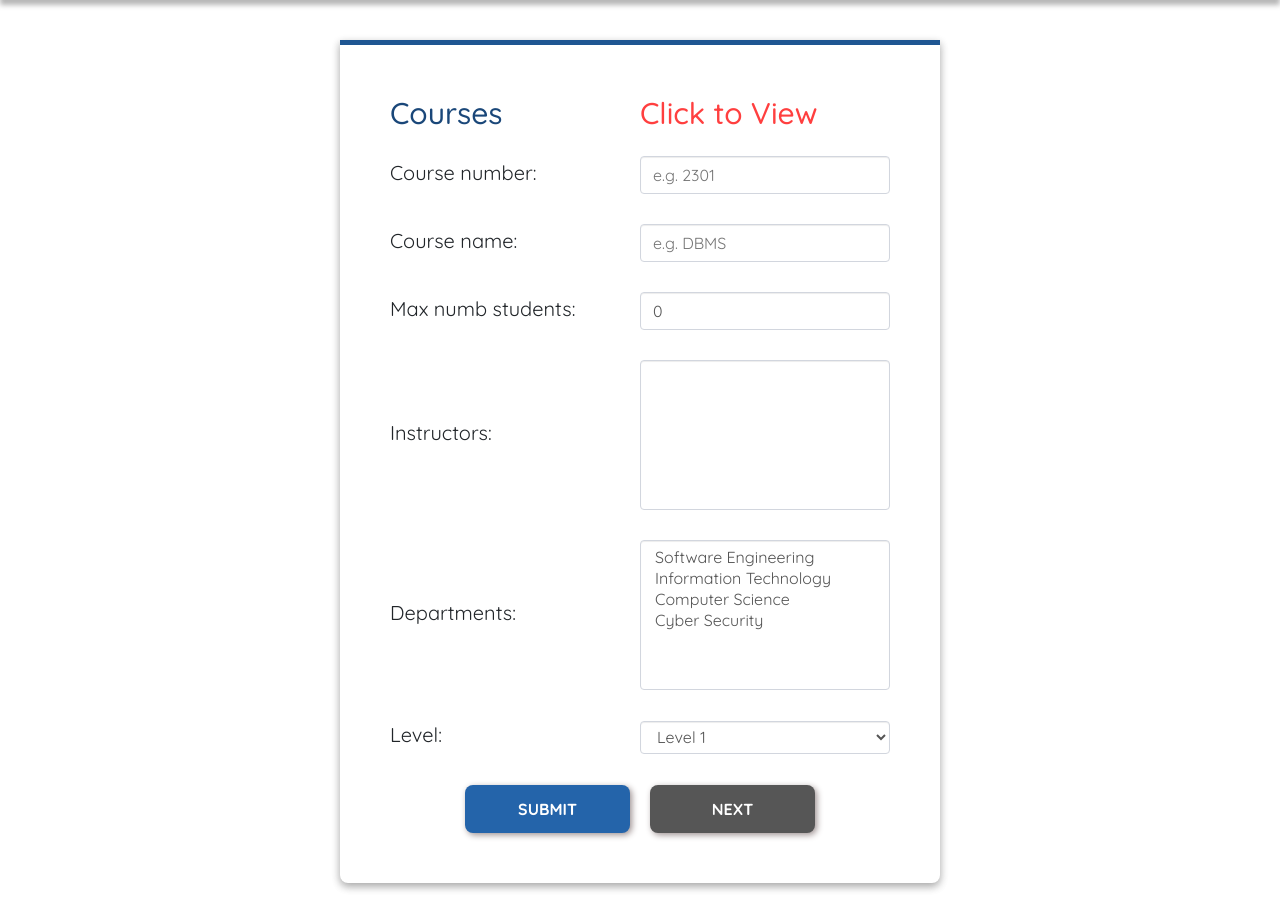
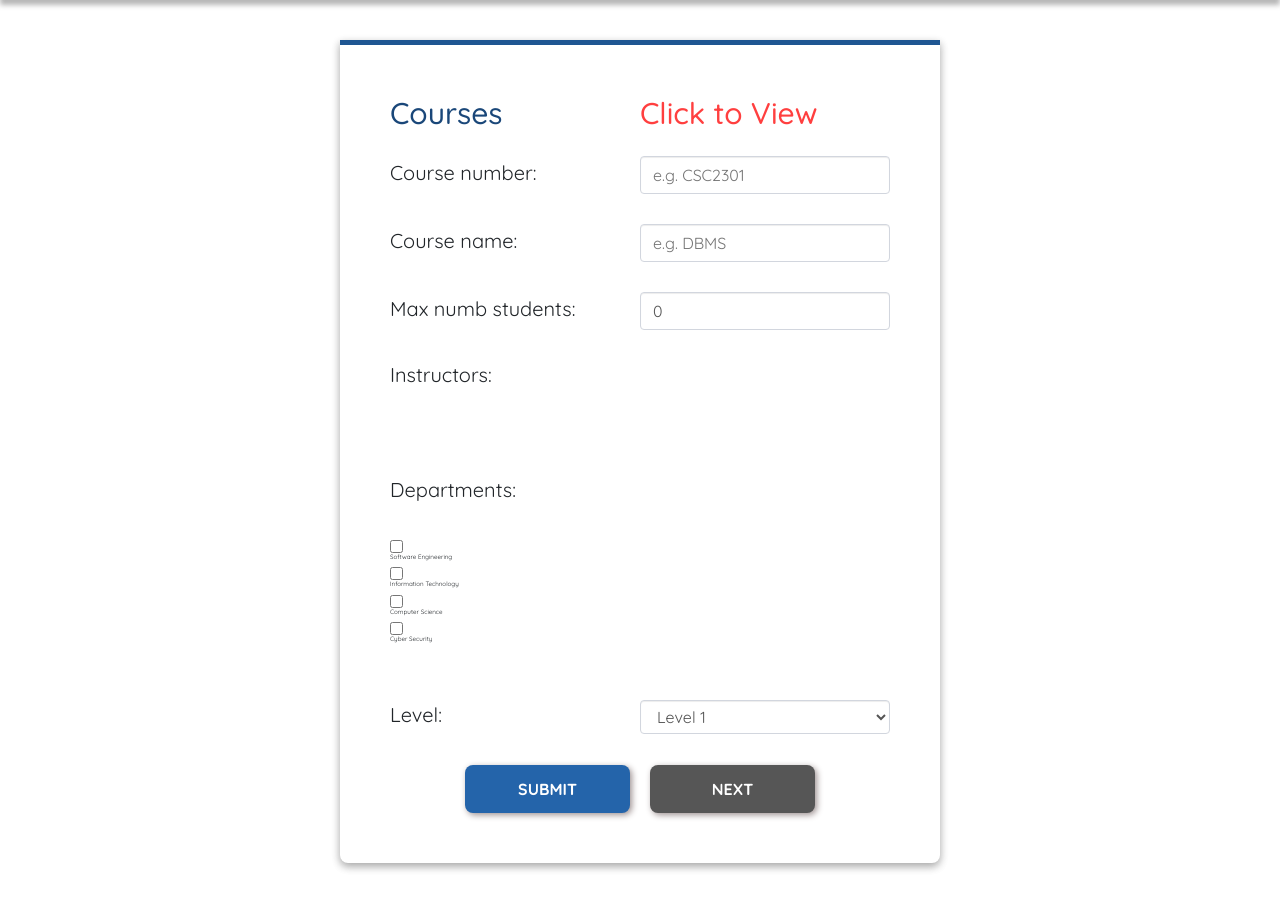
Before and after one commit to Amiynarh/TimetableScheduler-Genetic-Algorithm, a Django app: page /courseAdd/ in a window 1280 px wide. Shown: the part 100-1023 px from the top of the page. After the commit the page ends 971 px from the top, so only its background shows below. Run offline with Django 5.2, Linux system fonts and the light colour scheme; a user stored in the database is signed in; data comes from the database, SQL or seed files in the repository; both versions use the stored data as it was after the commit; data that the repository does not hold is empty; some libraries are stand-ins or nearby versions.

Commit message:
updated courseid charlength

```diff
--- a/SchedulerApp/forms.py
+++ b/SchedulerApp/forms.py
@@ -80,71 +80,56 @@ class UserSignupForm(UserCreationForm):
         model = User
         fields = ['username', 'email', 'password1', 'password2']
 
-# class UserSignupForm(UserCreationForm):
-#     def __init__(self, *args, **kwargs):
-#         super(UserSignupForm, self).__init__(*args, **kwargs)
-#         self.fields['password1'].widget.attrs.update({
-#             'class': 'form-control',
-#             'type': 'password',
-#             'placeholder': 'Password',
-#             'id': 'id_password1',
-#         })
-#         self.fields['password2'].widget.attrs.update({
-#             'class': 'form-control',
-#             'type': 'password',
-#             'placeholder': 'Confirm Password',
-#             'id': 'id_password2',
-#         })
-
-#     username = forms.CharField(widget=forms.TextInput(
-#         attrs={
-#             'class': 'form-control',
-#             'type': 'text',
-#             'placeholder': 'Username',
-#             'id': 'id_username'
-#         }))
-#     email = forms.EmailField(widget=forms.EmailInput(
-#         attrs={
-#             'class': 'form-control',
-#             'type': 'email',
-#             'placeholder': 'Email',
-#             'id': 'id_email',
-#         }))
-#     class Meta:
-#         model = User
-#         fields = ['username', 'email', 'password1', 'password2']
-
-
 class RoomForm(forms.ModelForm):
     class Meta:
         model = Room
         fields = ['room_name', 'seating_capacity']
 
+# class InstructorForm(forms.ModelForm):
+#     preferred_time_slots = forms.MultipleChoiceField(choices=TIME_SLOTS, widget=forms.SelectMultiple(attrs={'class': 'form-control'}))
+#     preferred_days = forms.MultipleChoiceField(choices=DAYS_OF_WEEK, widget=forms.SelectMultiple(attrs={'class': 'form-control'}))
+
+#     class Meta:
+#         model = Instructor
+#         fields = ['name', 'preferred_time_slots', 'preferred_days']
+#         help_texts = {
+#             'preferred_time_slots': 'Hold down "Control", or "Command" on a Mac, to select more than one.',
+#             'preferred_days': 'Hold down "Control", or "Command" on a Mac, to select more than one.'
+#         }
+
 class InstructorForm(forms.ModelForm):
-    preferred_time_slots = forms.MultipleChoiceField(choices=TIME_SLOTS, widget=forms.SelectMultiple(attrs={'class': 'form-control'}))
-    preferred_days = forms.MultipleChoiceField(choices=DAYS_OF_WEEK, widget=forms.SelectMultiple(attrs={'class': 'form-control'}))
+    preferred_time_slots = forms.MultipleChoiceField(
+        choices=TIME_SLOTS,
+        widget=forms.CheckboxSelectMultiple(attrs={'class': 'checkbox-group'})
+        # widget=forms.CheckboxSelectMultiple(attrs={'class': 'form-control'})
+    )
+    preferred_days = forms.MultipleChoiceField(
+        choices=DAYS_OF_WEEK,
+        widget=forms.CheckboxSelectMultiple(attrs={'class': 'checkbox-group'})
+        # widget=forms.CheckboxSelectMultiple(attrs={'class': 'form-control'})
+    )
 
     class Meta:
         model = Instructor
         fields = ['name', 'preferred_time_slots', 'preferred_days']
         help_texts = {
-            'preferred_time_slots': 'Hold down "Control", or "Command" on a Mac, to select more than one.',
-            'preferred_days': 'Hold down "Control", or "Command" on a Mac, to select more than one.'
+            'preferred_time_slots': 'Select one or more preferred time slots.',
+            'preferred_days': 'Select one or more preferred days.'
         }
-
-
 
 class CourseForm(forms.ModelForm):
 
     instructors = forms.ModelMultipleChoiceField(
         queryset=Instructor.objects.all(),
-        widget=forms.SelectMultiple(attrs={'class': 'form-control'}),
+        widget=forms.CheckboxSelectMultiple(attrs={'class': 'checkbox-group'}),
+        # widget=forms.SelectMultiple(attrs={'class': 'form-control'}),
         required=False
     )
 
     departments = forms.ModelMultipleChoiceField(
         queryset=Department.objects.all(),
-        widget=forms.SelectMultiple(attrs={'class': 'form-control'}),
+        widget=forms.CheckboxSelectMultiple(attrs={'class': 'checkbox-group'}),
+        # widget=forms.SelectMultiple(attrs={'class': 'form-control'}),
         required=False
     )
 
@@ -160,6 +145,6 @@ class CourseForm(forms.ModelForm):
         model = Course
         fields = ['course_number', 'course_name', 'max_numb_students', 'instructors', 'departments', 'level']  # Changed 'department' to 'departments'
         widgets = {
-            'course_number': forms.TextInput(attrs={'placeholder': 'e.g. 2301'}),
+            'course_number': forms.TextInput(attrs={'placeholder': 'e.g. CSC2301'}),
             'course_name': forms.TextInput(attrs={'placeholder': 'e.g. DBMS'})
         }
--- a/SchedulerApp/models.py
+++ b/SchedulerApp/models.py
@@ -66,9 +66,9 @@ class Course(models.Model):
         (3, 'Level 3'),
         (4, 'Level 4'),
     ]
-
-    course_number = models.CharField(max_length=5, primary_key=True)
-    course_name = models.CharField(max_length=40)
+    course_number = models.CharField(max_length=7, primary_key=True)  # Adjusted max_length
+    # course_number = models.CharField(max_length=5, primary_key=True)
+    course_name = models.CharField(max_length=15)
     max_numb_students = models.IntegerField(default=0)
     instructors = models.ManyToManyField(Instructor)
     departments = models.ManyToManyField('Department', related_name='courses')  # Many-to-Many relationship
--- a/SchedulerApp/urls.py
+++ b/SchedulerApp/urls.py
@@ -11,6 +11,8 @@ urlpatterns = [
     path('schedule_page/', schedule_page, name='schedule_page'),
     path('start-scheduling/', start_scheduling, name='start_scheduling'),
     path('view-timetable/', view_timetable, name='view_timetable'),
+    # path('timetable/print/', print_timetable, name='print_timetable'),  # Add this line
+
 
     path('instructorAdd/', instructorAdd, name='instructorAdd'),
     path('instructorEdit/', instructorEdit, name='instructorEdit'),
--- a/SchedulerApp/views.py
+++ b/SchedulerApp/views.py
@@ -10,6 +10,8 @@ from django.contrib.auth.decorators import login_required
 from django.shortcuts import render, redirect
 from .genetic_algorithm import *
 from django.contrib.auth import logout
+from django.http import HttpResponse
+from django.template.loader import render_to_string
 
 
 VARS = {'generationNum': 0,
@@ -101,51 +103,45 @@ def serialize_timetable(timetable):
 #             })
 #     return serialized_data
 
-# original code
-@login_required
-def view_timetable(request):
-    serialized_timetable = request.session.get('best_timetable', [])
-    department_levels = {}
-    # print(f"Serialised Timetable: {serialized_timetable}")
-
-    for item in serialized_timetable:
-        dept_level = (item['department'], item['level'])
-        department_levels.setdefault(dept_level, []).append(item)
-
-    days = ['Monday', 'Tuesday', 'Wednesday', 'Thursday', 'Friday', 'Saturday']
-    timeslots = ['8:00 - 10:00', '10:00 - 12:00', '12:00 - 2:00', '2:00 - 4:00', '4:00 - 6:00']
-    # print(f"Department Levels: {department_levels}")
-    return render(request, 'timetable.html', {
-        'department_levels': department_levels,
-        'days': days,
-        'timeslots': timeslots
-    })
-
+# # original code
 # @login_required
 # def view_timetable(request):
 #     serialized_timetable = request.session.get('best_timetable', [])
 #     department_levels = {}
-#     unique_courses = set()  # To track unique course entries
-
-#     filtered_timetable = []
 #     for item in serialized_timetable:
-#         identifier = (item['day'], item['time'], item['course_name'])
-#         if identifier not in unique_courses:
-#             unique_courses.add(identifier)
-#             filtered_timetable.append(item)
-
-#     for item in filtered_timetable:
 #         dept_level = (item['department'], item['level'])
 #         department_levels.setdefault(dept_level, []).append(item)
-
 #     days = ['Monday', 'Tuesday', 'Wednesday', 'Thursday', 'Friday', 'Saturday']
 #     timeslots = ['8:00 - 10:00', '10:00 - 12:00', '12:00 - 2:00', '2:00 - 4:00', '4:00 - 6:00']
+#     # print(f"Department Levels: {department_levels}")
 #     return render(request, 'timetable.html', {
 #         'department_levels': department_levels,
 #         'days': days,
 #         'timeslots': timeslots
 #     })
 
+# original code
+@login_required
+def view_timetable(request):
+    serialized_timetable = request.session.get('best_timetable', [])
+    department_levels = {}
+    for item in serialized_timetable:
+        dept_level = (item['department'], item['level'])
+        department_levels.setdefault(dept_level, []).append(item)
+    days = ['Monday', 'Tuesday', 'Wednesday', 'Thursday', 'Friday', 'Saturday']
+    timeslots = ['8:00 - 10:00', '10:00 - 12:00', '12:00 - 2:00', '2:00 - 4:00', '4:00 - 6:00']
+    if request.method == 'POST' and 'print_button' in request.POST:
+        return render(request, 'timetable_print.html', {
+            'department_levels': department_levels,
+            'days': days,
+            'timeslots': timeslots
+        })
+
+    return render(request, 'timetable.html', {
+        'department_levels': department_levels,
+        'days': days,
+        'timeslots': timeslots
+    })
 
 def apiGenNum(request):
     return JsonResponse({'genNum': VARS['generationNum']})
--- a/static/CSS/style.css
+++ b/static/CSS/style.css
@@ -643,3 +643,24 @@ fieldset {
   width: 2.6rem;
   height: 2.6rem;
 }
+
+@media print {
+  /* Additional styles for printing, like hiding unnecessary elements */
+  body {
+    margin: 0;
+    padding: 0;
+  }
+  .navigation-bar, .header {
+    display: none;
+  }
+}
+
+/* custom.css */
+.checkbox-group {
+  display: flex;
+  flex-direction: column;
+  margin-left: 0; /* Adjust as necessary */
+}
+.checkbox-group .form-check {
+  margin-right: 20px; /* Space out checkboxes */
+}
```
Also changed, not shown: templates/timetable.html (+8 -0 lines), db.sqlite3.
